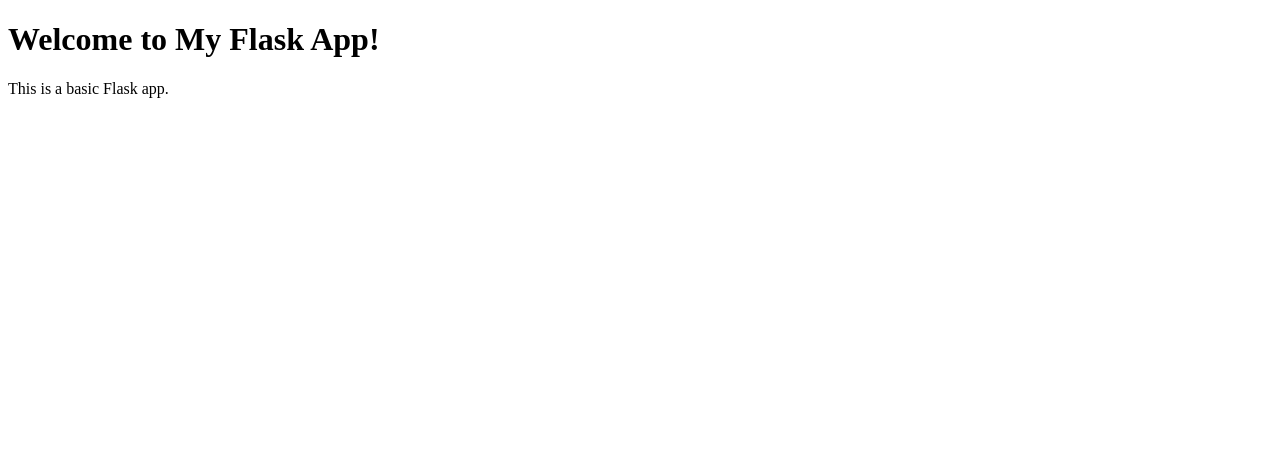
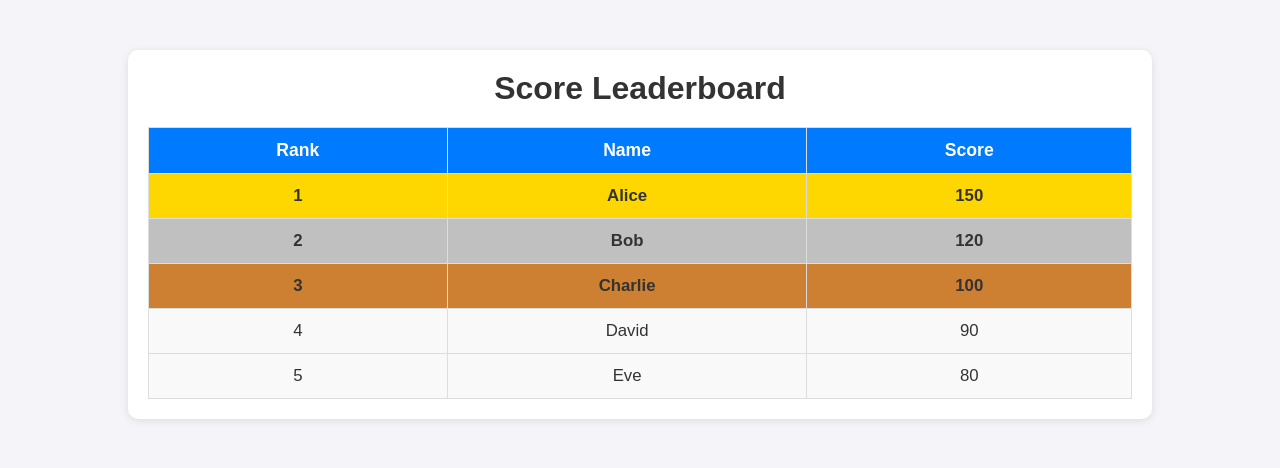
Before and after one commit to absoluteAquarian/elegant-engineers, a Flask app: page / in a window 1280 px wide. Shown: the top 468 px of the page. Run offline with Flask 2, Linux system fonts and the light colour scheme.

Commit message:
Implement initial design + project fixes (#2)
* Fixed project, created initial design for site

* Change version requirements

```diff
--- a/01-functional-prototype/app/__init__.py
+++ b/01-functional-prototype/app/__init__.py
@@ -1,10 +1,12 @@
 from flask import Flask
+from .config import Config
 from .models import db
 from .routes import main
 
 def create_app(config_filename='config.py'):
     app = Flask(__name__)
-    app.config.from_pyfile(config_filename)
+    app.config.from_object(Config)  # Default config
+    app.config.from_pyfile(config_filename)  # Load instance config
 
     db.init_app(app)
 
--- a/01-functional-prototype/config.py
+++ b/01-functional-prototype/app/config.py
@@ -2,4 +2,5 @@ import os
 
 class Config:
     SECRET_KEY = os.environ.get('SECRET_KEY') or 'default_secret_key'
+    SQLALCHEMY_DATABASE_URI = 'sqlite:///app.db'
     SQLALCHEMY_TRACK_MODIFICATIONS = False
--- a/01-functional-prototype/app/routes.py
+++ b/01-functional-prototype/app/routes.py
@@ -4,7 +4,15 @@ main = Blueprint('main', __name__)
 
 @main.route('/')
 def home():
-    return render_template('index.html')
+    # Example list of (name, score) tuples
+    scores = [
+        ("Alice", 150),
+        ("Bob", 120),
+        ("Charlie", 100),
+        ("David", 90),
+        ("Eve", 80)
+    ]
+    return render_template('index.html', scores=scores)
 
 @main.route('/about')
 def about():
--- /dev/null
+++ b/01-functional-prototype/app/static/css/styles.css
@@ -0,0 +1,78 @@
+/* Reset some basic styles */
+* {
+    margin: 0;
+    padding: 0;
+    box-sizing: border-box;
+}
+
+body {
+    font-family: Arial, sans-serif;
+    background-color: #f4f4f9;
+    color: #333;
+}
+
+.container {
+    width: 80%;
+    margin: 50px auto;
+    padding: 20px;
+    background-color: #fff;
+    border-radius: 10px;
+    box-shadow: 0 2px 8px rgba(0, 0, 0, 0.1);
+}
+
+h1 {
+    text-align: center;
+    color: #333;
+    margin-bottom: 20px;
+}
+
+table {
+    width: 100%;
+    border-collapse: collapse;
+    text-align: center;
+}
+
+th, td {
+    padding: 12px;
+    border: 1px solid #ddd;
+}
+
+th {
+    background-color: #007bff;
+    color: white;
+    font-size: 1.1em;
+}
+
+td {
+    font-size: 1.05em;
+}
+
+.leaderboard-row {
+    background-color: #f9f9f9;
+}
+
+.leaderboard-row:hover {
+    background-color: #f1f1f1;
+}
+
+.first-place {
+    background-color: #ffd700;
+    font-weight: bold;
+}
+
+.second-place {
+    background-color: #c0c0c0;
+    font-weight: bold;
+}
+
+.third-place {
+    background-color: #cd7f32;
+    font-weight: bold;
+}
+
+/* No scores available message */
+td[colspan="3"] {
+    text-align: center;
+    font-style: italic;
+    color: #888;
+}
--- a/01-functional-prototype/app/templates/index.html
+++ b/01-functional-prototype/app/templates/index.html
@@ -3,10 +3,34 @@
 <head>
     <meta charset="UTF-8">
     <meta name="viewport" content="width=device-width, initial-scale=1.0">
-    <title>Flask App</title>
+    <title>Leaderboard</title>
+    <link rel="stylesheet" href="{{ url_for('static', filename='css/styles.css') }}">
 </head>
 <body>
-    <h1>Welcome to My Flask App!</h1>
-    <p>This is a basic Flask app.</p>
+    <div class="container">
+        <h1>Score Leaderboard</h1>
+        <table class="leaderboard">
+            <thead>
+                <tr>
+                    <th>Rank</th>
+                    <th>Name</th>
+                    <th>Score</th>
+                </tr>
+            </thead>
+            <tbody>
+                {% for (name, score) in scores %}
+                    <tr class="leaderboard-row {% if loop.index == 1 %}first-place{% elif loop.index == 2 %}second-place{% elif loop.index == 3 %}third-place{% endif %}">
+                        <td>{{ loop.index }}</td>
+                        <td>{{ name }}</td>
+                        <td>{{ score }}</td>
+                    </tr>
+                {% else %}
+                    <tr>
+                        <td colspan="3">No scores available</td>
+                    </tr>
+                {% endfor %}
+            </tbody>
+        </table>
+    </div>
 </body>
 </html>
```
Also changed, not shown: 01-functional-prototype/requirements.txt (+5 -5 lines).
